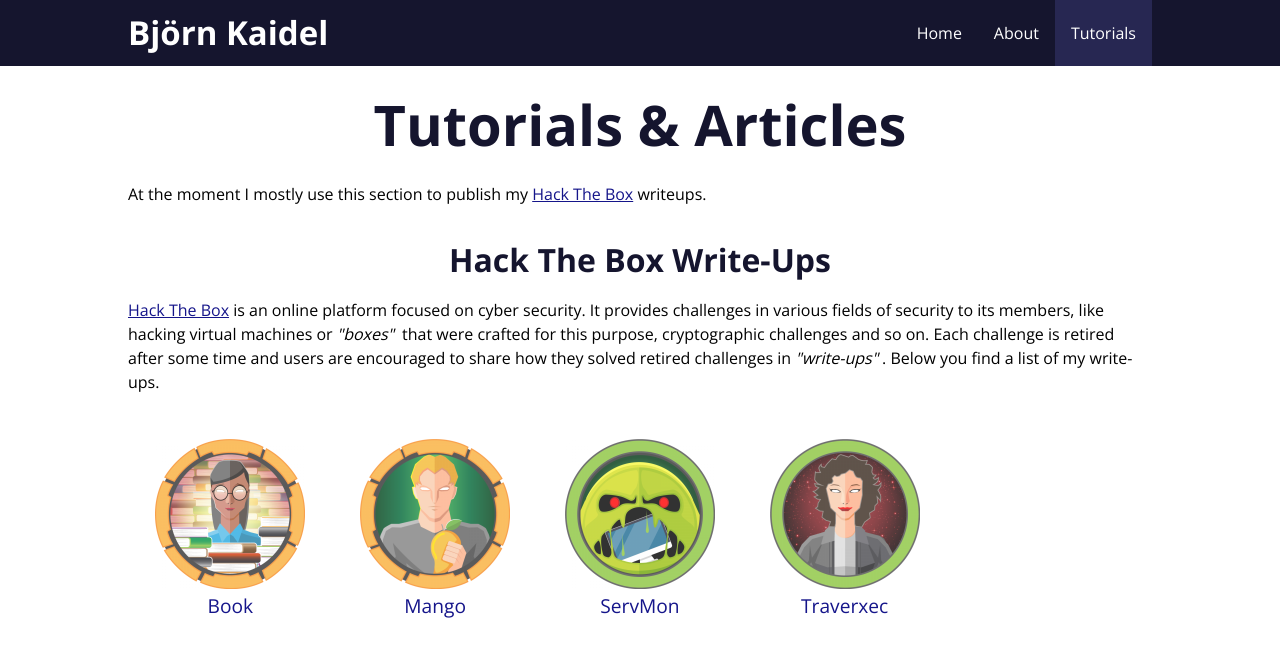
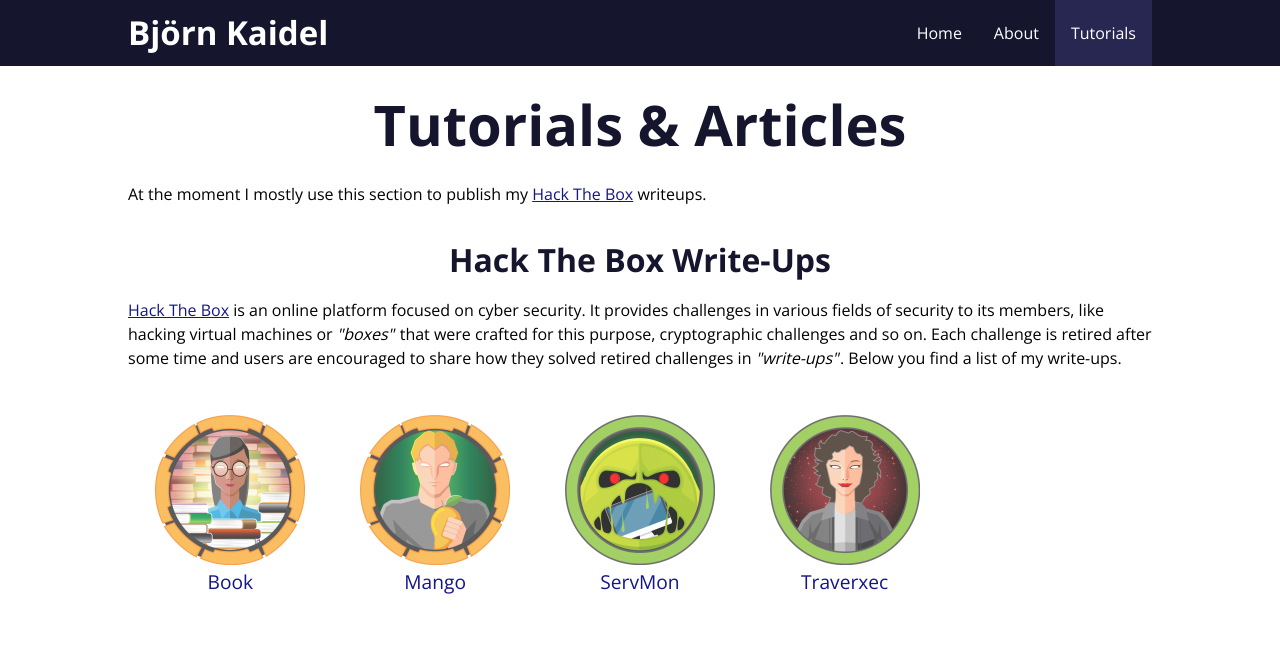
Before and after one commit to BjoernKaidel/BjoernKaidel.github.io, a Jekyll site: the page built from tutorials.html, in a window 1280 px wide. Shown: the top 657 px of the page. Built offline with Jekyll 4.4.1, drawn with Linux system fonts in a browser that asks for light colours.

Commit message:
Some small fixes

```diff
--- a/_sass/main.scss
+++ b/_sass/main.scss
@@ -145,7 +145,7 @@
 
 i {
   font-style: italic;
-  padding-right: 0.25em;
+  padding-right: 0.1em;
 }
 
 p {
--- a/htb/mango.html
+++ b/htb/mango.html
@@ -33,7 +33,7 @@
 
 <h2 id="summary">Summary</h2>
 
-<img class="htbCard" src="{{page.base}}assets/htb/{{page.box}}/card.png" alt="{{page.name}} Card">
+<img class="htbCard" src="{{page.base}}assets/htb/{{page.box}}/card.png" alt="{{page.box}} Card">
 
 <p>
   Mango is a <a href="https://www.hackthebox.eu" target="blank" rel="noopener noreferrer">Hack The Box</a> machine and has the IP address 10.10.10.162. It was released on the 26. October 2019, uses a <span class="htbTool">Linux</span> OS and is categorized as a <i>medium</i> machine.
--- a/htb/traverxec.html
+++ b/htb/traverxec.html
@@ -35,7 +35,7 @@
 
 <h2 id="summary">Summary</h2>
 
-<img class="htbCard" src="{{page.base}}assets/htb/{{page.box}}/card.png" alt="{{page.name}} Card">
+<img class="htbCard" src="{{page.base}}assets/htb/{{page.box}}/card.png" alt="{{page.box}} Card">
 
 <p>
   Traverxec is a <a href="https://www.hackthebox.eu" target="blank" rel="noopener noreferrer">Hack The Box</a> machine and has the IP address 10.10.10.165. It was released on the 16. November 2019, uses a <span class="htbTool">Linux</span> OS and is categorized as an <i>easy</i> machine.
```
